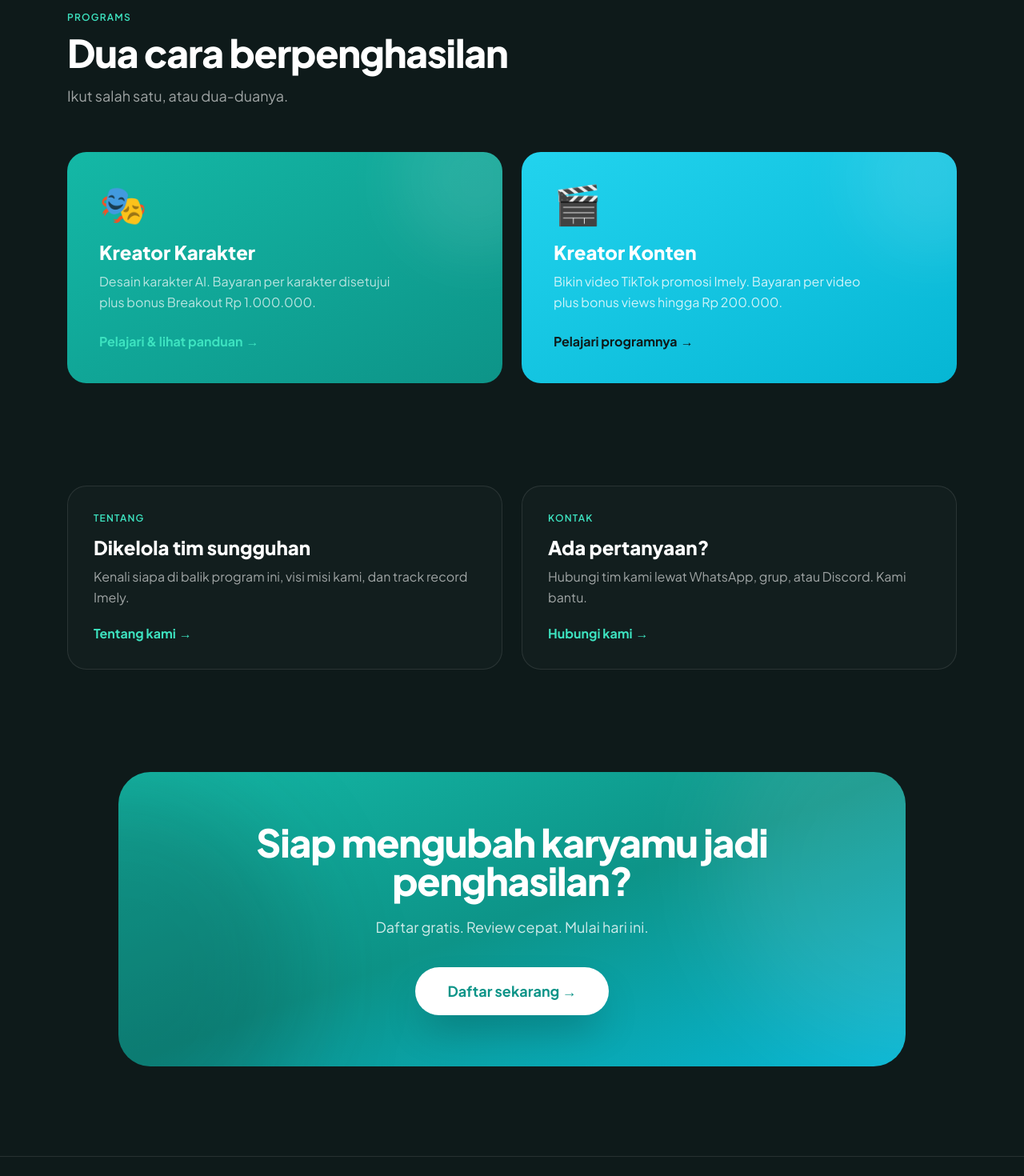
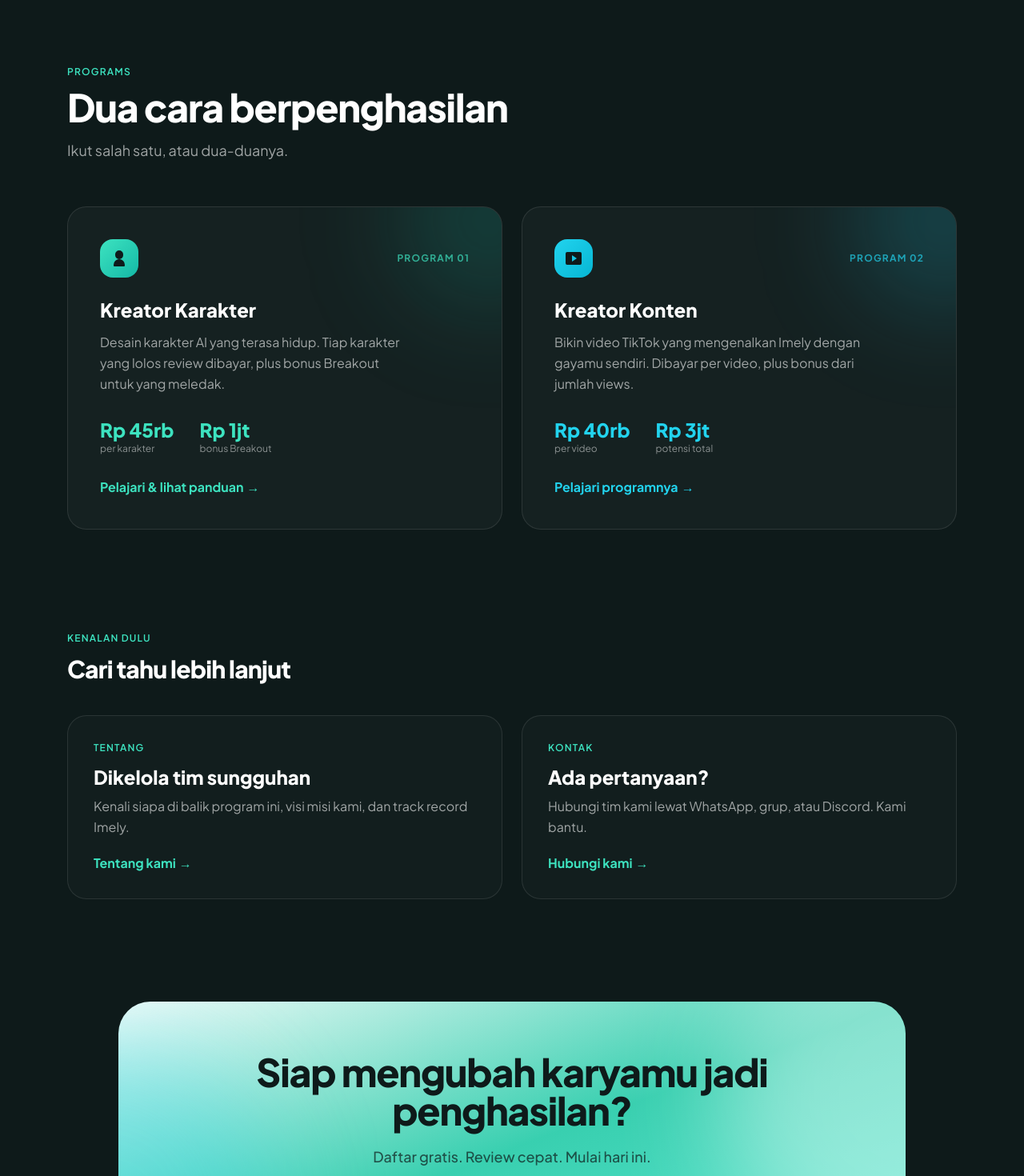
Before and after one commit to keniondang/imely-ID-creators-tool, a React (Vite) app: page / in a window 1280 px wide. Shown: the part 1120-2590 px from the top of the page at 80% size. Built offline with nearby package versions, Linux system fonts and the light colour scheme; no server answers.

Commit message:
Enhanced UI

```diff
--- a/src/pages/Landing.tsx
+++ b/src/pages/Landing.tsx
@@ -35,6 +35,7 @@ export default function Landing() {
         />
 
         <div className="mx-auto max-w-6xl px-5 py-24 w-full">
+          <div className="grid lg:grid-cols-[1.4fr_1fr] gap-12 items-center">
             <div className="max-w-3xl">
               <p className="pub-rise text-mint font-semibold tracking-[0.2em] text-xs uppercase mb-6" style={{ animationDelay: "0ms" }}>
                 Program Kreator Resmi Imely · Indonesia
@@ -63,6 +64,17 @@ export default function Landing() {
                 </Link>
               </div>
             </div>
+
+            {/* floating logo visual */}
+            <div className="pub-rise hidden lg:flex justify-center" style={{ animationDelay: "340ms" }}>
+              <div className="relative w-64">
+                <div className="absolute inset-0 -z-10 rounded-[2.5rem] bg-gradient-to-br from-mint/40 to-cyan/30 blur-3xl" />
+                <div className="animate-float rounded-[2.5rem] bg-gradient-to-br from-teal to-cyan p-8 shadow-2xl">
+                    <img src="/logo.png" alt="Imely" className="w-full h-full object-contain" />
+                </div>
+              </div>
+            </div>
+          </div>
         </div>
       </section>
 
@@ -89,17 +101,36 @@ export default function Landing() {
           </Reveal>
 
           <div className="grid lg:grid-cols-2 gap-6">
+            {/* Karakter */}
             <Reveal>
               <Link to="/programs/karakter" className="group block h-full">
-                <div className="relative h-full overflow-hidden rounded-3xl bg-gradient-to-br from-teal to-teal-dark p-8 sm:p-10 transition-transform group-hover:-translate-y-1">
-                  <div className="pointer-events-none absolute -top-16 -right-16 h-48 w-48 rounded-full bg-white/10 blur-2xl" />
+                <div className="relative h-full overflow-hidden rounded-3xl border border-white/10 bg-white/[0.03] p-8 sm:p-10 transition-all duration-300 group-hover:border-mint/40 group-hover:bg-white/[0.05] group-hover:-translate-y-1">
+                  <div className="pointer-events-none absolute -top-24 -right-24 h-56 w-56 rounded-full bg-teal/20 blur-3xl transition-opacity duration-300 group-hover:opacity-150" />
                   <div className="relative">
-                    <span className="text-5xl">🎭</span>
-                    <h3 className="mt-5 text-2xl font-extrabold">Kreator Karakter</h3>
-                    <p className="mt-2 text-white/70 leading-relaxed max-w-sm">
-                      Desain karakter AI. Bayaran per karakter disetujui plus bonus Breakout Rp 1.000.000.
+                    <div className="flex items-center justify-between">
+                      <span className="inline-flex h-12 w-12 items-center justify-center rounded-2xl bg-gradient-to-br from-mint to-teal text-ink">
+                        <svg viewBox="0 0 24 24" className="h-6 w-6 fill-current" aria-hidden="true">
+                          <path d="M12 2a5 5 0 0 1 5 5v1a5 5 0 0 1-10 0V7a5 5 0 0 1 5-5Zm-7 18a7 7 0 0 1 14 0v1a1 1 0 0 1-1 1H6a1 1 0 0 1-1-1v-1Z" />
+                        </svg>
+                      </span>
+                      <span className="text-xs font-bold uppercase tracking-widest text-mint/70">Program 01</span>
+                    </div>
+                    <h3 className="mt-6 text-2xl font-extrabold">Kreator Karakter</h3>
+                    <p className="mt-3 text-white/60 leading-relaxed max-w-sm">
+                      Desain karakter AI yang terasa hidup. Tiap karakter yang lolos
+                      review dibayar, plus bonus Breakout untuk yang meledak.
                     </p>
-                    <span className="mt-6 inline-flex items-center gap-1 font-bold text-mint">
+                    <div className="mt-7 flex flex-wrap items-end gap-x-8 gap-y-3">
+                      <div>
+                        <p className="text-2xl font-extrabold text-mint">Rp 45rb</p>
+                        <p className="text-xs text-white/50">per karakter</p>
+                      </div>
+                      <div>
+                        <p className="text-2xl font-extrabold text-mint">Rp 1jt</p>
+                        <p className="text-xs text-white/50">bonus Breakout</p>
+                      </div>
+                    </div>
+                    <span className="mt-7 inline-flex items-center gap-1 font-bold text-mint">
                       Pelajari & lihat panduan
                       <span className="transition-transform group-hover:translate-x-1">→</span>
                     </span>
@@ -108,17 +139,36 @@ export default function Landing() {
               </Link>
             </Reveal>
 
+            {/* Konten */}
             <Reveal delay={120}>
               <Link to="/programs/konten" className="group block h-full">
-                <div className="relative h-full overflow-hidden rounded-3xl bg-gradient-to-br from-cyan to-cyan-dark p-8 sm:p-10 transition-transform group-hover:-translate-y-1">
-                  <div className="pointer-events-none absolute -top-16 -right-16 h-48 w-48 rounded-full bg-white/10 blur-2xl" />
+                <div className="relative h-full overflow-hidden rounded-3xl border border-white/10 bg-white/[0.03] p-8 sm:p-10 transition-all duration-300 group-hover:border-cyan/40 group-hover:bg-white/[0.05] group-hover:-translate-y-1">
+                  <div className="pointer-events-none absolute -top-24 -right-24 h-56 w-56 rounded-full bg-cyan/20 blur-3xl transition-opacity duration-300 group-hover:opacity-150" />
                   <div className="relative">
-                    <span className="text-5xl">🎬</span>
-                    <h3 className="mt-5 text-2xl font-extrabold">Kreator Konten</h3>
-                    <p className="mt-2 text-white/80 leading-relaxed max-w-sm">
-                      Bikin video TikTok promosi Imely. Bayaran per video plus bonus views hingga Rp 200.000.
+                    <div className="flex items-center justify-between">
+                      <span className="inline-flex h-12 w-12 items-center justify-center rounded-2xl bg-gradient-to-br from-cyan to-cyan-dark text-ink">
+                        <svg viewBox="0 0 24 24" className="h-6 w-6 fill-current" aria-hidden="true">
+                          <path d="M4 4h16a2 2 0 0 1 2 2v12a2 2 0 0 1-2 2H4a2 2 0 0 1-2-2V6a2 2 0 0 1 2-2Zm6 4v8l6-4-6-4Z" />
+                        </svg>
+                      </span>
+                      <span className="text-xs font-bold uppercase tracking-widest text-cyan/70">Program 02</span>
+                    </div>
+                    <h3 className="mt-6 text-2xl font-extrabold">Kreator Konten</h3>
+                    <p className="mt-3 text-white/60 leading-relaxed max-w-sm">
+                      Bikin video TikTok yang mengenalkan Imely dengan gayamu sendiri.
+                      Dibayar per video, plus bonus dari jumlah views.
                     </p>
-                    <span className="mt-6 inline-flex items-center gap-1 font-bold text-ink">
+                    <div className="mt-7 flex flex-wrap items-end gap-x-8 gap-y-3">
+                      <div>
+                        <p className="text-2xl font-extrabold text-cyan">Rp 40rb</p>
+                        <p className="text-xs text-white/50">per video</p>
+                      </div>
+                      <div>
+                        <p className="text-2xl font-extrabold text-cyan">Rp 3jt</p>
+                        <p className="text-xs text-white/50">potensi total</p>
+                      </div>
+                    </div>
+                    <span className="mt-7 inline-flex items-center gap-1 font-bold text-cyan">
                       Pelajari programnya
                       <span className="transition-transform group-hover:translate-x-1">→</span>
                     </span>
@@ -132,7 +182,14 @@ export default function Landing() {
 
       {/* ===== ABOUT + CONTACT TEASER ===== */}
       <section className="pb-24 sm:pb-32">
-        <div className="mx-auto max-w-6xl px-5 grid md:grid-cols-2 gap-6">
+        <div className="mx-auto max-w-6xl px-5">
+          <Reveal>
+            <div className="max-w-2xl mb-10">
+              <p className="text-mint font-semibold tracking-widest text-xs uppercase mb-3">Kenalan dulu</p>
+              <h2 className="text-2xl sm:text-3xl font-extrabold tracking-tight">Cari tahu lebih lanjut</h2>
+            </div>
+          </Reveal>
+          <div className="grid md:grid-cols-2 gap-6">
           <Reveal>
             <Link to="/tentang" className="group block h-full">
               <div className="h-full rounded-3xl border border-white/10 bg-white/[0.02] p-8 hover:bg-white/[0.04] hover:border-white/20 transition-all">
@@ -163,23 +220,24 @@ export default function Landing() {
             </Link>
           </Reveal>
         </div>
+        </div>
       </section>
 
       {/* ===== FINAL CTA ===== */}
       <section className="pb-28">
         <div className="mx-auto max-w-5xl px-5">
           <Reveal>
-            <div className="relative overflow-hidden rounded-[2.5rem] bg-gradient-to-br from-teal via-teal-dark to-cyan-dark p-10 sm:p-16 text-center">
-              <div className="pointer-events-none absolute -top-1/3 -right-1/4 h-[30rem] w-[30rem] rounded-full bg-white/10 blur-3xl" />
-              <div className="pointer-events-none absolute -bottom-1/3 -left-1/4 h-[30rem] w-[30rem] rounded-full bg-ink/20 blur-3xl" />
+            <div className="relative overflow-hidden rounded-[2.5rem] bg-gradient-to-br from-cream via-mint/90 to-teal-light p-10 sm:p-16 text-center">
+              <div className="pointer-events-none absolute -top-1/3 -right-1/4 h-[30rem] w-[30rem] rounded-full bg-white/40 blur-3xl" />
+              <div className="pointer-events-none absolute -bottom-1/3 -left-1/4 h-[28rem] w-[28rem] rounded-full bg-cyan/30 blur-3xl" />
               <div className="relative">
-                <h2 className="text-3xl sm:text-5xl font-extrabold tracking-tight leading-tight">
+                <h2 className="text-3xl sm:text-5xl font-extrabold tracking-tight leading-tight text-ink">
                   Siap mengubah karyamu jadi penghasilan?
                 </h2>
-                <p className="mt-5 text-white/80 text-lg">Daftar gratis. Review cepat. Mulai hari ini.</p>
+                <p className="mt-5 text-ink/70 text-lg font-medium">Daftar gratis. Review cepat. Mulai hari ini.</p>
                 <Link
                   to="/daftar"
-                  className="mt-9 inline-flex items-center justify-center rounded-full bg-white px-10 py-4 text-teal-dark font-bold text-lg shadow-2xl hover:-translate-y-0.5 transition-all"
+                  className="mt-9 inline-flex items-center justify-center rounded-full bg-ink px-10 py-4 text-white font-bold text-lg shadow-2xl shadow-ink/30 hover:-translate-y-0.5 hover:bg-ink/90 transition-all"
                 >
                   Daftar sekarang →
                 </Link>
--- a/src/pages/public/ProgramKarakter.tsx
+++ b/src/pages/public/ProgramKarakter.tsx
@@ -276,27 +276,49 @@ export default function ProgramKarakter() {
           </Reveal>
           <div className="mt-10 grid md:grid-cols-2 gap-6">
             <Reveal>
-              <div className="relative overflow-hidden rounded-3xl bg-gradient-to-br from-teal to-teal-dark p-8 h-full">
-                <div className="pointer-events-none absolute -top-12 -right-12 h-40 w-40 rounded-full bg-white/10 blur-2xl" />
-                <p className="text-white/70 text-sm font-semibold uppercase tracking-wide">Per karakter disetujui</p>
-                <p className="mt-2 text-5xl font-extrabold">Rp 45.000</p>
-                <p className="mt-3 text-white/70 leading-relaxed">
+              <div className="relative h-full overflow-hidden rounded-3xl border border-white/10 bg-white/[0.03] p-8">
+                <div className="pointer-events-none absolute -top-24 -right-24 h-56 w-56 rounded-full bg-teal/20 blur-3xl" />
+                <div className="relative">
+                  <p className="text-mint text-sm font-semibold uppercase tracking-wide">Per karakter disetujui</p>
+                  <p className="mt-2 text-5xl font-extrabold text-mint">Rp 45.000</p>
+                  <p className="mt-3 text-white/60 leading-relaxed">
                     Dibayar untuk tiap karakter yang lolos review dan masuk ke app.
                   </p>
                 </div>
+              </div>
             </Reveal>
             <Reveal delay={120}>
-              <div className="relative overflow-hidden rounded-3xl bg-gradient-to-br from-cyan-dark to-ink border border-mint/20 p-8 h-full">
-                <div className="pointer-events-none absolute -top-12 -right-12 h-40 w-40 rounded-full bg-mint/15 blur-2xl" />
+              <div className="relative h-full overflow-hidden rounded-3xl border border-white/10 bg-white/[0.03] p-8">
+                <div className="pointer-events-none absolute -top-24 -right-24 h-56 w-56 rounded-full bg-mint/20 blur-3xl" />
+                <div className="relative">
                   <p className="text-mint text-sm font-semibold uppercase tracking-wide">Bonus Breakout</p>
                   <p className="mt-2 text-5xl font-extrabold text-mint">Rp 1.000.000</p>
-                <p className="mt-3 text-white/70 leading-relaxed">
+                  <p className="mt-3 text-white/60 leading-relaxed">
                     Kalau karaktermu mencapai 500.000 pesan dari user. Reward buat
                     karakter yang beneran meledak.
                   </p>
                 </div>
+              </div>
             </Reveal>
           </div>
+
+          {/* no earning cap */}
+          <Reveal delay={200}>
+            <div className="mt-6 relative overflow-hidden rounded-3xl border border-mint/20 bg-gradient-to-r from-mint/[0.08] to-cyan/[0.06] p-8">
+              <div className="pointer-events-none absolute -top-16 -right-10 h-48 w-48 rounded-full bg-mint/15 blur-3xl" />
+              <div className="relative flex flex-col sm:flex-row sm:items-center sm:justify-between gap-4">
+                <div>
+                  <p className="text-mint text-sm font-semibold uppercase tracking-wide">Potensi pendapatan</p>
+                  <p className="mt-1 text-5xl font-extrabold bg-gradient-to-r from-mint to-cyan bg-clip-text text-transparent">Tanpa batas</p>
+                </div>
+                <p className="text-white/60 font-medium leading-relaxed max-w-xs">
+                  Nggak ada batasan jumlah karakter. Makin banyak karakter yang
+                  lolos, makin besar penghasilanmu — plus bonus Breakout tiap kali
+                  ada yang meledak.
+                </p>
+              </div>
+            </div>
+          </Reveal>
         </div>
       </section>
 
@@ -378,14 +400,15 @@ export default function ProgramKarakter() {
       <section className="pb-28">
         <div className="mx-auto max-w-5xl px-5">
           <Reveal>
-            <div className="relative overflow-hidden rounded-[2.5rem] bg-gradient-to-br from-teal via-teal-dark to-cyan-dark p-10 sm:p-16 text-center">
-              <div className="pointer-events-none absolute -top-1/3 -right-1/4 h-[30rem] w-[30rem] rounded-full bg-white/10 blur-3xl" />
+            <div className="relative overflow-hidden rounded-[2.5rem] bg-gradient-to-br from-cream via-mint/90 to-teal-light p-10 sm:p-16 text-center">
+              <div className="pointer-events-none absolute -top-1/3 -right-1/4 h-[30rem] w-[30rem] rounded-full bg-white/40 blur-3xl" />
+              <div className="pointer-events-none absolute -bottom-1/3 -left-1/4 h-[28rem] w-[28rem] rounded-full bg-teal/30 blur-3xl" />
               <div className="relative">
-                <h2 className="text-3xl sm:text-5xl font-extrabold tracking-tight leading-tight">
+                <h2 className="text-3xl sm:text-5xl font-extrabold tracking-tight leading-tight text-ink">
                   Siap bikin karaktermu?
                 </h2>
-                <p className="mt-5 text-white/80 text-lg">Daftar gratis, mulai berkarya hari ini.</p>
-                <Link to="/daftar" className="mt-9 inline-flex items-center justify-center rounded-full bg-white px-10 py-4 text-teal-dark font-bold text-lg shadow-2xl hover:-translate-y-0.5 transition-all">
+                <p className="mt-5 text-ink/70 text-lg font-medium">Daftar gratis, mulai berkarya hari ini.</p>
+                <Link to="/daftar" className="mt-9 inline-flex items-center justify-center rounded-full bg-ink px-10 py-4 text-white font-bold text-lg shadow-2xl shadow-ink/30 hover:-translate-y-0.5 hover:bg-ink/90 transition-all">
                   Daftar sekarang →
                 </Link>
               </div>
--- a/src/pages/public/ProgramKonten.tsx
+++ b/src/pages/public/ProgramKonten.tsx
@@ -116,40 +116,44 @@ export default function ProgramKonten() {
           </Reveal>
           <div className="mt-10 grid md:grid-cols-2 gap-6">
             <Reveal>
-              <div className="relative overflow-hidden rounded-3xl bg-gradient-to-br from-cyan to-cyan-dark p-8 h-full text-ink">
-                <div className="pointer-events-none absolute -top-12 -right-12 h-40 w-40 rounded-full bg-white/20 blur-2xl" />
-                <p className="text-ink/70 text-sm font-semibold uppercase tracking-wide">Per video disetujui</p>
-                <p className="mt-2 text-5xl font-extrabold">Rp 40.000</p>
-                <p className="mt-3 text-ink/70 leading-relaxed">
+              <div className="relative h-full overflow-hidden rounded-3xl border border-white/10 bg-white/[0.03] p-8">
+                <div className="pointer-events-none absolute -top-24 -right-24 h-56 w-56 rounded-full bg-cyan/20 blur-3xl" />
+                <div className="relative">
+                  <p className="text-cyan text-sm font-semibold uppercase tracking-wide">Per video disetujui</p>
+                  <p className="mt-2 text-5xl font-extrabold text-cyan">Rp 40.000</p>
+                  <p className="mt-3 text-white/60 leading-relaxed">
                     Dibayar untuk tiap video yang lolos review.
                   </p>
                 </div>
+              </div>
             </Reveal>
             <Reveal delay={120}>
-              <div className="relative overflow-hidden rounded-3xl bg-gradient-to-br from-teal-dark to-ink border border-cyan/20 p-8 h-full">
-                <div className="pointer-events-none absolute -top-12 -right-12 h-40 w-40 rounded-full bg-cyan/15 blur-2xl" />
+              <div className="relative h-full overflow-hidden rounded-3xl border border-white/10 bg-white/[0.03] p-8">
+                <div className="pointer-events-none absolute -top-24 -right-24 h-56 w-56 rounded-full bg-teal/20 blur-3xl" />
+                <div className="relative">
                   <p className="text-cyan text-sm font-semibold uppercase tracking-wide">Bonus views</p>
                   <p className="mt-2 text-5xl font-extrabold text-cyan">+Rp 20.000</p>
-                <p className="mt-3 text-white/70 leading-relaxed">
+                  <p className="mt-3 text-white/60 leading-relaxed">
                     Setiap kelipatan 3.000 views, hingga maksimal Rp 200.000 per
                     video. Makin banyak yang nonton, makin gede bayaranmu.
                   </p>
+                </div>
               </div>
             </Reveal>
           </div>
 
           {/* total earning potential */}
           <Reveal delay={200}>
-            <div className="mt-6 relative overflow-hidden rounded-3xl bg-gradient-to-r from-mint to-cyan p-8 text-ink">
-              <div className="pointer-events-none absolute -top-16 -right-10 h-48 w-48 rounded-full bg-white/25 blur-2xl" />
+            <div className="mt-6 relative overflow-hidden rounded-3xl border border-cyan/20 bg-gradient-to-r from-cyan/[0.08] to-mint/[0.06] p-8">
+              <div className="pointer-events-none absolute -top-16 -right-10 h-48 w-48 rounded-full bg-cyan/15 blur-3xl" />
               <div className="relative flex flex-col sm:flex-row sm:items-center sm:justify-between gap-4">
                 <div>
-                  <p className="text-ink/70 text-sm font-semibold uppercase tracking-wide">Total potensi pendapatan</p>
-                  <p className="mt-1 text-5xl font-extrabold">Hingga Rp 3.600.000</p>
+                  <p className="text-cyan text-sm font-semibold uppercase tracking-wide">Total potensi pendapatan</p>
+                  <p className="mt-1 text-5xl font-extrabold bg-gradient-to-r from-cyan to-mint bg-clip-text text-transparent">Hingga Rp 3.000.000</p>
                 </div>
-                <p className="text-ink/80 font-medium leading-relaxed max-w-xs">
-                  Maksimal 15 video per kreator dalam program ini — masing-masing
-                  bisa sampai Rp 200.000 + Rp 40.000 per video disetujui.
+                <p className="text-white/60 font-medium leading-relaxed max-w-xs">
+                  Setara 15 video per kreator dalam program ini — masing-masing bisa
+                  sampai Rp 200.000.
                 </p>
               </div>
             </div>
@@ -280,14 +284,15 @@ export default function ProgramKonten() {
       <section className="pb-28">
         <div className="mx-auto max-w-5xl px-5">
           <Reveal>
-            <div className="relative overflow-hidden rounded-[2.5rem] bg-gradient-to-br from-cyan via-teal-dark to-ink p-10 sm:p-16 text-center">
-              <div className="pointer-events-none absolute -top-1/3 -right-1/4 h-[30rem] w-[30rem] rounded-full bg-cyan/15 blur-3xl" />
+            <div className="relative overflow-hidden rounded-[2.5rem] bg-gradient-to-br from-cream via-cyan/80 to-cyan p-10 sm:p-16 text-center">
+              <div className="pointer-events-none absolute -top-1/3 -right-1/4 h-[30rem] w-[30rem] rounded-full bg-white/40 blur-3xl" />
+              <div className="pointer-events-none absolute -bottom-1/3 -left-1/4 h-[28rem] w-[28rem] rounded-full bg-teal-light/40 blur-3xl" />
               <div className="relative">
-                <h2 className="text-3xl sm:text-5xl font-extrabold tracking-tight leading-tight">
+                <h2 className="text-3xl sm:text-5xl font-extrabold tracking-tight leading-tight text-ink">
                   Siap bikin konten Imely?
                 </h2>
-                <p className="mt-5 text-white/80 text-lg">Daftar gratis, mulai berkarya hari ini.</p>
-                <Link to="/daftar" className="mt-9 inline-flex items-center justify-center rounded-full bg-white px-10 py-4 text-teal-dark font-bold text-lg shadow-2xl hover:-translate-y-0.5 transition-all">
+                <p className="mt-5 text-ink/70 text-lg font-medium">Daftar gratis, mulai berkarya hari ini.</p>
+                <Link to="/daftar" className="mt-9 inline-flex items-center justify-center rounded-full bg-ink px-10 py-4 text-white font-bold text-lg shadow-2xl shadow-ink/30 hover:-translate-y-0.5 hover:bg-ink/90 transition-all">
                   Daftar sekarang →
                 </Link>
               </div>
```
Lines whose indentation alone changed are shown as unchanged.
